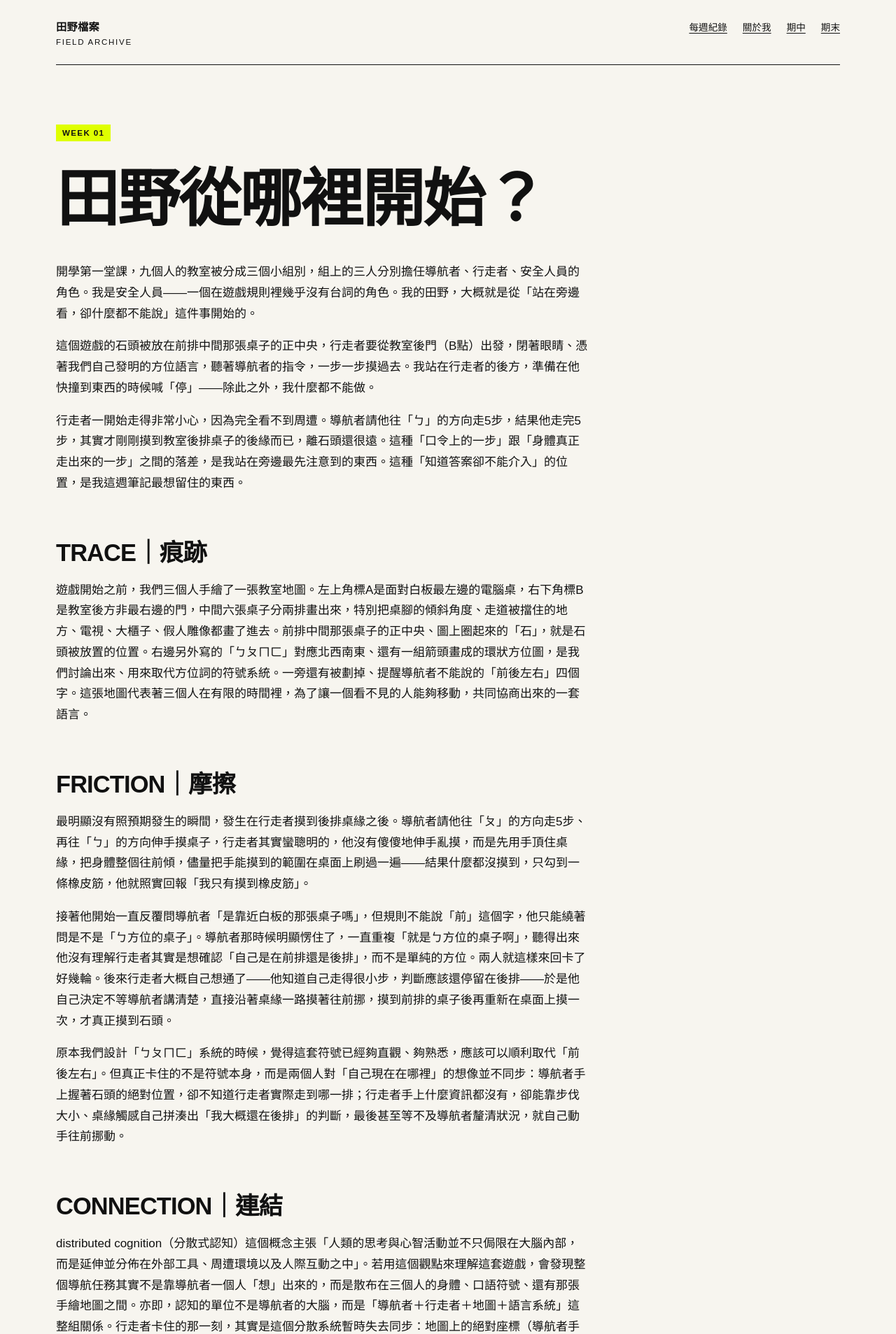
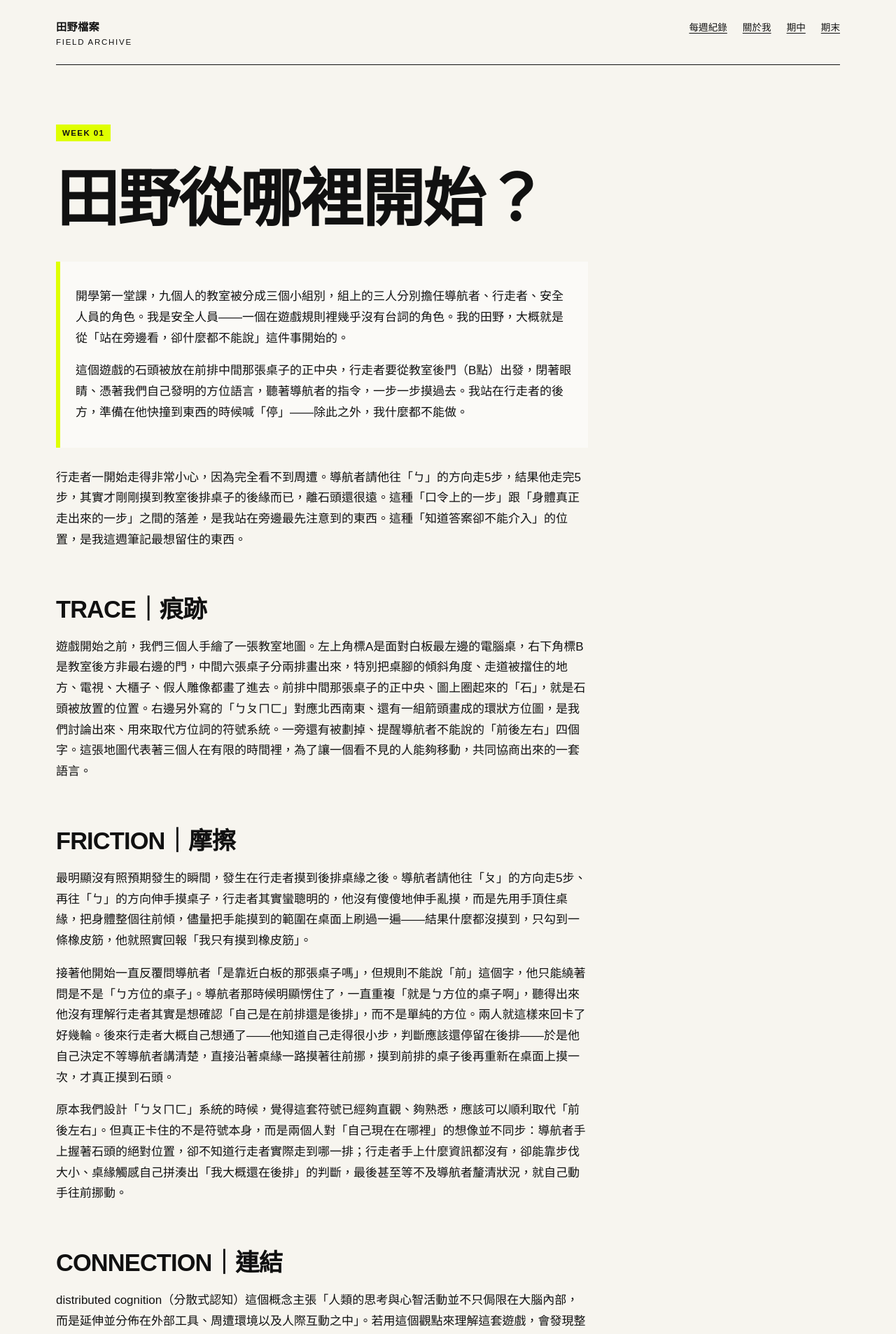
Before and after one commit to Khochiat/fieldworkarchive, a Jekyll site: the page built from weeks/week-01.md, in a window 1280 px wide. Shown: the top 1907 px of the page at 70% size. Built offline with Jekyll 4.4.1, drawn with Linux system fonts in a browser that asks for light colours.

```diff
--- a/weeks/week-01.md
+++ b/weeks/week-01.md
@@ -7,8 +7,8 @@ permalink: /weeks/week-01/
 
 # 田野從哪裡開始？
 
-開學第一堂課，九個人的教室被分成三個小組別，組上的三人分別擔任導航者、行走者、安全人員的角色。我是安全人員——一個在遊戲規則裡幾乎沒有台詞的角色。我的田野，大概就是從「站在旁邊看，卻什麼都不能說」這件事開始的。
-
+>開學第一堂課，九個人的教室被分成三個小組別，組上的三人分別擔任導航者、行走者、安全人員的角色。我是安全人員——一個在遊戲規則裡幾乎沒有台詞的角色。我的田野，大概就是從「站在旁邊看，卻什麼都不能說」這件事開始的。
+>
 這個遊戲的石頭被放在前排中間那張桌子的正中央，行走者要從教室後門（B點）出發，閉著眼睛、憑著我們自己發明的方位語言，聽著導航者的指令，一步一步摸過去。我站在行走者的後方，準備在他快撞到東西的時候喊「停」——除此之外，我什麼都不能做。
 
 行走者一開始走得非常小心，因為完全看不到周遭。導航者請他往「ㄅ」的方向走5步，結果他走完5步，其實才剛剛摸到教室後排桌子的後緣而已，離石頭還很遠。這種「口令上的一步」跟「身體真正走出來的一步」之間的落差，是我站在旁邊最先注意到的東西。這種「知道答案卻不能介入」的位置，是我這週筆記最想留住的東西。
```
